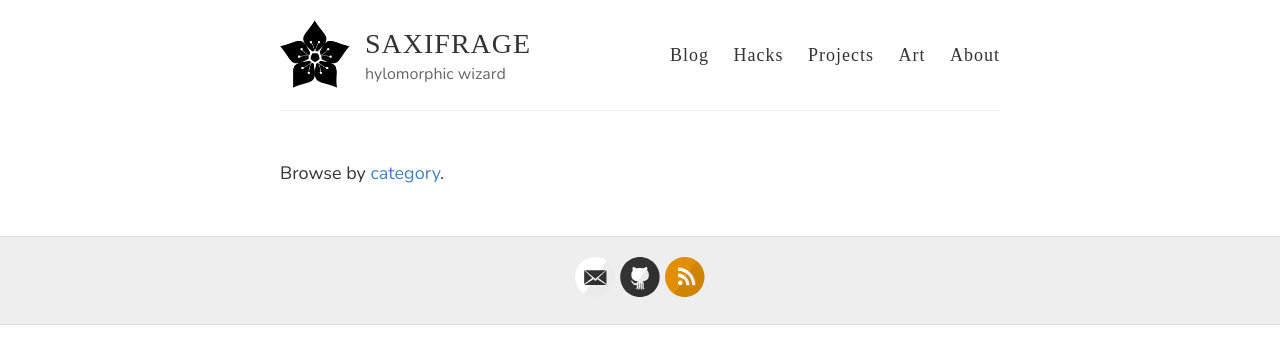
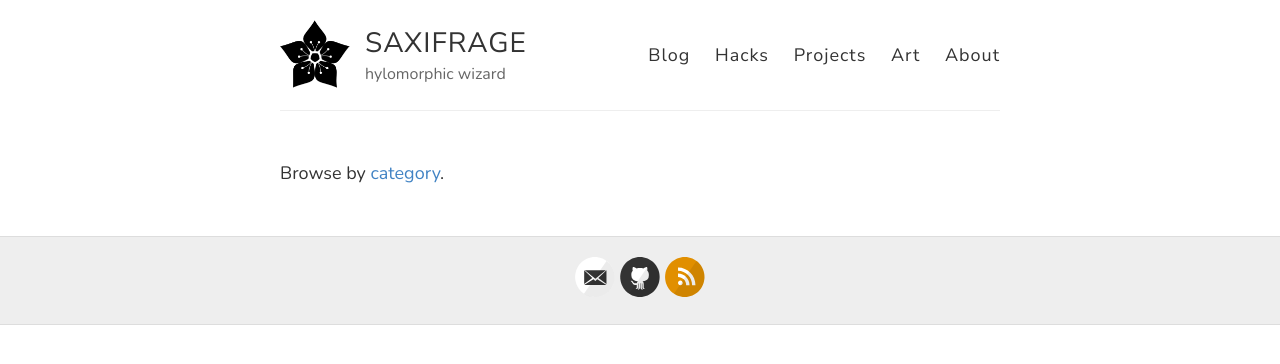
Before and after one commit to heptarch/heptarch.github.io, a Jekyll site: the page built from index.html, in a window 1280 px wide. Shown: the top 364 px of the page. Built offline with Jekyll 4.4.1, drawn with Linux system fonts in a browser that asks for light colours.

Commit message:
Update fonts

```diff
--- a/_sass/_variables.scss
+++ b/_sass/_variables.scss
@@ -20,7 +20,6 @@ $helveticaNeue: "Helvetica Neue", Helvetica, Arial, sans-serif;
 $georgia: Georgia, serif;
 $times: "Times New Roman", Times, serif;
 $roboto: 'Roboto Slab', serif;
-$robotoMono: 'Roboto Mono', serif;
 $merri: 'Merriweather', serif;
 $ptSerif: 'PT Serif', serif;
 $lora: 'Lora', serif;
--- a/style.scss
+++ b/style.scss
@@ -35,7 +35,7 @@ body {
 h1, h2, h3, h4, h5, h6 {
 /*  font-family: $helveticaNeue;*/
     /*  font-family: $georgia;*/
-    font-family: $roboto;
+    font-family: $lexend;
   color: $darkerGray;
   font-weight: bold;
 
@@ -198,7 +198,7 @@ img {
   margin: 0;
   color: $darkGray;
   cursor: pointer;
-  font-family: $robotoMono;/*$helveticaNeue;*/
+  font-family: $nunitoSans;/*$helveticaNeue;*/
   font-weight: 300;
   font-size: 28px;
   letter-spacing: 1px;
@@ -217,7 +217,7 @@ img {
 nav {
   float: right;
   margin-top: 23px; // @TODO: Vertically middle align
-  font-family: $robotoMono;/*$helveticaNeue;*/
+  font-family: $nunitoSans;/*$helveticaNeue;*/
   font-size: 18px;
 
   @include mobile {
```
